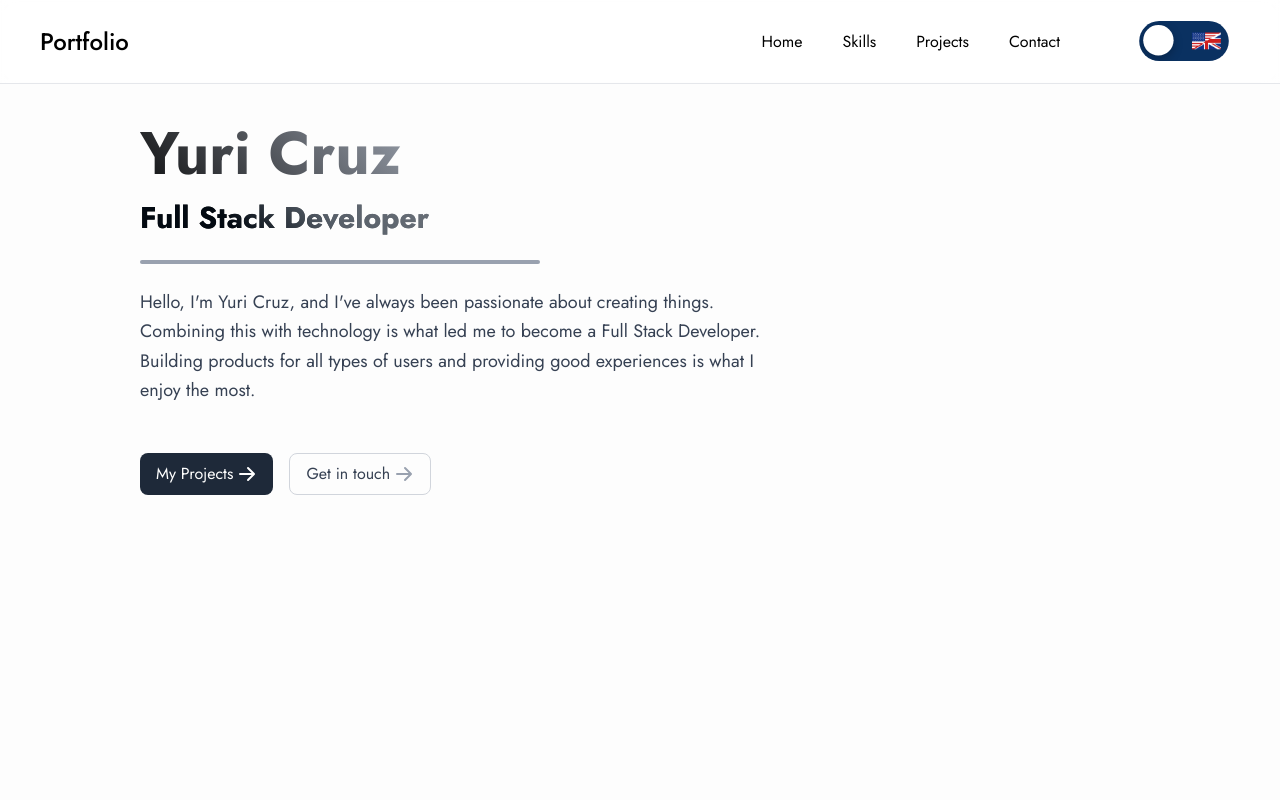
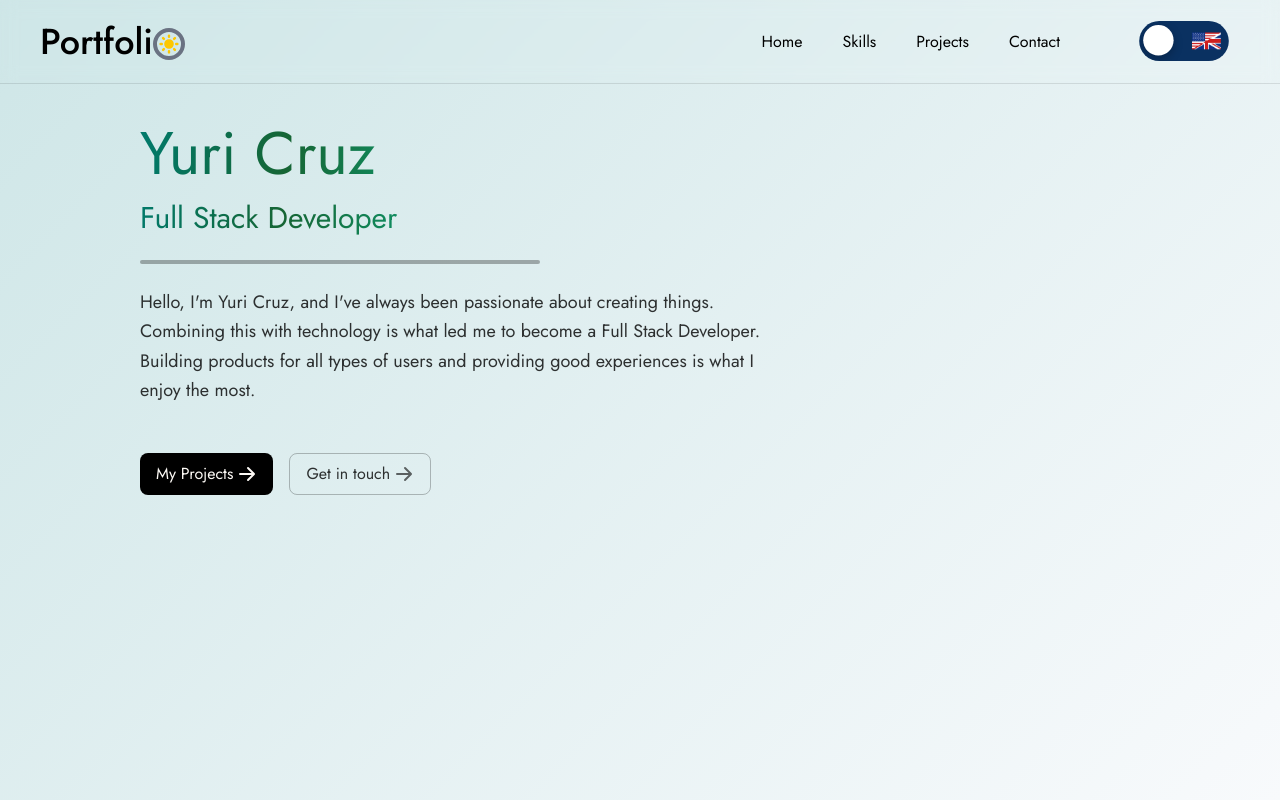
Before and after one commit to YuriCF1/PortfolioV2, a Next.js app: page / in a window 1280 px wide. Built offline with nearby package versions, Linux system fonts and the light colour scheme.

Commit message:
Creating light and dark mode

```diff
--- a/app/globals.css
+++ b/app/globals.css
@@ -1,36 +1,35 @@
 @import "tailwindcss";
-
-/* ===== Light Mode (default) ===== */
+@custom-variant dark (&:where(.dark, .dark *));
+/* Light */
 :root {
-  --background: #fdfdfd;
-  --foreground: #000000;
-  --light-color: #0a0a0a;
+  /* --background: 253, 250, 246; */
+  --background: 253, 250, 246;
+  --foreground: 0 0 0;
 }
 
-
-/* ===== Dark Mode ===== */
-/* @media (prefers-color-scheme: dark) {
-  :root {
-    --background: #0a0a0a;
-    --foreground: #fdfdfd;
-    --light-color: #ffffff;
-  }
-} */
-
-/* Tailwind theme variables */
-@theme {
-  --color-background: var(--background);
-  --color-foreground: var(--foreground);
-  --color-light-color: var(--light-color);
+/* Dark via class */
+.dark {
+  --background: 17 24 39;
+  --foreground: 255 255 255;
 }
 
 body {
-  margin: 0;
-  background-color: var(--background);
-  color: var(--foreground);
+  background: linear-gradient(
+    135deg,
+    rgb(206, 230, 231) 0%,
+    rgba(248, 250, 252, 1) 100%
+  );
+  color: rgb(var(--foreground));
   font-family: var(--font-jost);
+  transition: all 0.3s ease;
+  min-height: 100vh;
 }
 
-h5 {
-  font-size: 2cm;
+/* Dark mode gradient */
+.dark body {
+  background: linear-gradient(
+    135deg,
+    rgba(17, 24, 39, 1) 0%,
+    rgba(31, 41, 55, 1) 100%
+  );
 }
--- a/app/layout.tsx
+++ b/app/layout.tsx
@@ -1,13 +1,12 @@
 import type { Metadata } from "next";
 import { Jost } from 'next/font/google';
-import "./globals.css";;
+import "./globals.css";
 import { LanguageContextProvider } from "@/context/LanguageContext";
-
-// import "@/i18n";
+import { ThemeProvider } from "@/context/ThemeContext";
 
 export const metadata: Metadata = {
   title: "Yuri Cruz - Portfolio",
-  description: "Full Stack Developer Portfolio showcasing my work and skills in web development, React, Node.js, and modern web technologies.",
+  description: "Full Stack Developer Portfolio",
 };
 
 const jost = Jost({
@@ -25,7 +24,10 @@ export default function RootLayout({
     <html lang="pt-br">
       <body className={`${jost.variable}`}>
         <LanguageContextProvider>
-          {children}
+          <ThemeProvider>
+            {/* <ThemeTest /> */}
+            {children}
+          </ThemeProvider>
         </LanguageContextProvider>
       </body>
     </html>
--- a/app/page.tsx
+++ b/app/page.tsx
@@ -5,7 +5,7 @@ export default function HomePage() {
   return (
     <>
       <Header />
-      <main className="pt-20 sm:pt-24 md:pt-28">
+      <main className="pt-20 sm:pt-24 md:pt-28 ">
         <Home />
       </main>
     </>
--- a/components/Home/index.tsx
+++ b/components/Home/index.tsx
@@ -3,69 +3,88 @@
 import { HiArrowRight } from "react-icons/hi";
 import { useTranslation } from "react-i18next";
 
-
 const Home = () => {
     const { t } = useTranslation();
+
     return (
         <div className="px-10 lg:px-35 flex flex-col gap-4 sm:gap-6">
-            <h1 className="
-  text-3xl sm:text-4xl md:text-5xl lg:text-6xl
-  font-bold
-  leading-[1.3] sm:leading-[1.35] md:leading-[1.4]
+            <h1
+                className="
+    inline-block
 
-  /* MOBILE */
-  bg-[linear-gradient(45deg,#000_10%,#6b7280_45%,#9ca3af_70%)]
+    dark:bg-[radial-gradient(circle_at_bottom_right,#00FFDE_40%,#4ade80_85%,#00FFDE_100%)]
+bg-[radial-gradient(circle_at_bottom_right,#00FFDE_40%,#166534_85%,#007A6C_100%)]
 
-  /* DESKTOP */
-  sm:bg-[linear-gradient(45deg,#000_1%,#9ca3af_35%,#e5e7eb_80%)]
+    bg-clip-text
+    text-transparent
+    text-3xl sm:text-4xl md:text-5xl lg:text-6xl
+    leading-[1.3] sm:leading-[1.35] md:leading-[1.4]
+  "
+            >
 
-  bg-clip-text text-transparent
-">
                 Yuri Cruz
                 <br />
-                <span className="block mt-1 text-xl sm:text-2xl md:text-3xl bg-[linear-gradient(45deg,#030a12_0%,#bdbdbd_65%)] sm:bg-[linear-gradient(45deg,#030a12_0%,#575f69_70%,#bdbdbd_85%)] md:bg-[linear-gradient(45deg,#030a12_10%,#575f69_20%,#bdbdbd_80%)] bg-clip-text text-transparent">
+                <span className="block mt-1 text-xl sm:text-2xl md:text-3xl">
                     Full Stack Developer
                 </span>
             </h1>
-            <div className="h-0.5 w-32 sm:h-1  sm:w-44 md:w-55 lg:w-100 bg-gray-400 rounded-full" />
-            <p className="min-h-[80px] sm:min-h-[100px] text-sm sm:text-base md:text-lg max-w-[90%] sm:max-w-[85%] md:max-w-[80%] lg:max-w-[65%] leading-relaxed text-gray-700">
+
+            {/* Divider */}
+            <div className="h-0.5 w-32 sm:h-1 sm:w-44 md:w-55 lg:w-100 bg-[rgb(var(--foreground)/0.3)] rounded-full" />
+
+            {/* Text */}
+            <p className="min-h-[80px] sm:min-h-[100px] text-sm sm:text-base md:text-lg max-w-[90%] sm:max-w-[85%] md:max-w-[80%] lg:max-w-[65%] leading-relaxed text-[rgb(var(--foreground)/0.8)]">
                 {t("nav.about")}
             </p>
+
+            {/* Buttons */}
             <div className="mt-6 flex gap-4">
-                <div className="group flex px-4 py-2 bg-gray-800 text-white rounded-lg hover:bg-gray-700 transition-colors">
-                    <a href="#projects" className="flex items-center gap-1">
-                        {t("nav.my_projects")}
-                        <HiArrowRight
-                            className="
-          text-xl text-white
-          transition-transform
-          group-hover:translate-x-1
-        "
-                        />
-                    </a>
-                </div>
+                <a
+                    href="#projects"
+                    className="
+            group flex items-center gap-1
+            px-4 py-2 rounded-lg transition-colors
+
+            bg-[rgb(var(--foreground))]
+            text-[rgb(var(--background))]
+
+            hover:bg-[rgb(var(--foreground)/0.85)]
+          "
+                >
+                    {t("nav.my_projects")}
+                    <HiArrowRight
+                        className="
+              text-xl
+              transition-transform
+              group-hover:translate-x-1
+            "
+                    />
+                </a>
 
                 <a
                     href="#contact"
                     className="
-      group px-4 py-2 border border-gray-300 text-gray-700 rounded-lg
-      hover:bg-gray-50 transition-colors
-      flex items-center gap-1
-    "
+            group flex items-center gap-1
+            px-4 py-2 rounded-lg transition-colors
+
+            border border-[rgb(var(--foreground)/0.25)]
+            text-[rgb(var(--foreground)/0.8)]
+
+            hover:bg-[rgb(var(--foreground)/0.05)]
+          "
                 >
                     {t("nav.get_in_touch")}
                     <HiArrowRight
                         className="
-        text-xl text-gray-400
-        transition-transform
-        group-hover:translate-x-1
-      "
+              text-xl text-[rgb(var(--foreground)/0.6)]
+              transition-transform
+              group-hover:translate-x-1
+            "
                     />
                 </a>
             </div>
+        </div>
+    );
+};
 
-        </div>
-    )
-}
-
-export default Home
+export default Home;
--- /dev/null
+++ b/components/ToggleLightDarkMode/index.tsx
@@ -0,0 +1,49 @@
+"use client";
+import { useContext, useEffect, useState } from "react";
+import { ThemeContext } from "@/context/ThemeContext";
+import { HiSun, HiMoon } from "react-icons/hi";
+
+export default function ToggleLightDarkMode() {
+  const { theme, toggleTheme } = useContext(ThemeContext);
+  const [mounted, setMounted] = useState(false);
+
+  useEffect(() => {
+    // eslint-disable-next-line react-hooks/set-state-in-effect
+    setMounted(true);
+  }, []);
+
+  if (!mounted) {
+    return <div className="w-9 h-9" />;
+  }
+
+  return (
+    <button
+      onClick={toggleTheme}
+      className="
+    mt-1
+    sm:mt-1
+    md:mt-1
+    lg:mt-1
+    xl:mt-1
+    w-5 h-5 sm:w-2 sm:h-2 md:w-8 md:h-8 lg:w-8 lg:h-8 xl:w-8 xl:h-8
+    flex items-center justify-center
+    rounded-full
+    border-4
+    cursor-pointer
+    border-gray-500 dark:border-gray-600
+    hover:bg-gray-500 dark:hover:bg-gray-600
+    hover:scale-110
+    transition-all
+    duration-300
+    ease-in-out
+  "
+    >
+      {theme === "light" ? (
+        <HiSun className="w-6 h-6 text-yellow-400" />
+      ) : (
+        <HiMoon className="w-6 h-6 text-indigo-300" />
+      )}
+    </button>
+
+  );
+}
--- a/components/header/index.tsx
+++ b/components/header/index.tsx
@@ -3,12 +3,12 @@
 import { useState } from "react";
 import { useTranslation } from "react-i18next";
 import { LanguageButton } from "@/components/LanguageToggle";
+import ToggleLightDarkMode from "@/components/ToggleLightDarkMode";
 
 const Header = () => {
-  const { t } = useTranslation(); // Get translation function
+  const { t } = useTranslation();
   const [open, setOpen] = useState(false);
 
-  // List of translation keys
   const navItems = [
     "nav.home",
     "nav.skills",
@@ -17,12 +17,20 @@ const Header = () => {
   ];
 
   return (
-    <header className="fixed top-0 w-full z-50 bg-white/70 backdrop-blur-sm border-b border-gray-200">
+    <header className="
+  fixed top-0 w-full z-50
+  backdrop-blur-sm
+  border-b border-[rgb(var(--foreground)/.1)]
+">
+
       <div className="max-w-10xl mx-auto px-4 sm:px-6 lg:px-10 py-4 flex items-center">
         {/* Title */}
-        <h1 className="text-xl sm:text-2xl font-medium">
-          {t("nav.title")}
-        </h1>
+        <div className="flex items-center">
+          <h1 className="text-xl sm:text-4xl font-medium">
+            {t("nav.title")}
+          </h1>
+          <ToggleLightDarkMode />
+        </div>
 
         {/* Desktop */}
         <div className="hidden md:flex items-center gap-4 ml-auto md:gap-6 lg:gap-10 xl:gap-14">
@@ -30,7 +38,10 @@ const Header = () => {
             {navItems.map((key) => (
               <li
                 key={key}
-                className="cursor-pointer px-3 py-2 rounded-xl hover:bg-gray-200 transition"
+                className="
+                  cursor-pointer px-3 py-2 rounded-xl transition
+                  hover:bg-gray-200 dark:hover:bg-gray-800
+                "
               >
                 {t(key)}
               </li>
@@ -45,7 +56,10 @@ const Header = () => {
 
           <button
             onClick={() => setOpen((prev) => !prev)}
-            className="p-2 rounded-lg hover:bg-gray-200"
+            className="
+              p-2 rounded-lg transition
+              hover:bg-gray-200 dark:hover:bg-gray-800
+            "
             aria-label="Toggle menu"
           >
             ☰
@@ -54,12 +68,19 @@ const Header = () => {
       </div>
 
       {open && (
-        <ul className="md:hidden px-4 pb-4 flex flex-col gap-2 bg-white/90 backdrop-blur-sm">
+        <ul className="
+          md:hidden px-4 pb-4 flex flex-col gap-2
+          bg-white/90 dark:bg-gray-900/90
+          backdrop-blur-sm
+        ">
           {navItems.map((key) => (
             <li
               key={key}
               onClick={() => setOpen(false)}
-              className="cursor-pointer px-3 py-2 rounded-xl hover:bg-gray-200 transition"
+              className="
+                cursor-pointer px-3 py-2 rounded-xl transition
+                hover:bg-gray-200 dark:hover:bg-gray-800
+              "
             >
               {t(key)}
             </li>
--- /dev/null
+++ b/context/ThemeContext.tsx
@@ -0,0 +1,64 @@
+"use client";
+
+import {
+  createContext,
+  useState,
+  useEffect,
+  ReactNode,
+  useCallback,
+  useMemo,
+} from "react";
+
+type Theme = "light" | "dark";
+
+interface ThemeContextType {
+  theme: Theme;
+  toggleTheme: () => void;
+  mounted: boolean;
+}
+
+export const ThemeContext = createContext<ThemeContextType>({
+  theme: "light",
+  toggleTheme: () => {},
+  mounted: false,
+});
+
+export function ThemeProvider({ children }: { children: ReactNode }) {
+  const [theme, setTheme] = useState<Theme>("light"); // estado inicial neutro
+  const [mounted, setMounted] = useState(false);
+
+  useEffect(() => {
+    // Verifies LocalStorage
+    const savedTheme = localStorage.getItem("theme") as Theme | null;
+
+    // Uses the one is saved or the one that the system prefers
+    if (savedTheme) {
+      // eslint-disable-next-line react-hooks/set-state-in-effect
+      setTheme(savedTheme);
+    } else {
+      const prefersDark = window.matchMedia("(prefers-color-scheme: dark)").matches;
+      setTheme(prefersDark ? "dark" : "light");
+    }
+
+    setMounted(true);
+  }, []);
+
+ useEffect(() => {
+    if (!mounted) return;
+    const root = document.documentElement;
+    //Resets classes
+    root.classList.remove("light", "dark");
+    root.classList.add(theme);
+
+    //Saves theme in localStorage
+    localStorage.setItem("theme", theme);
+}, [theme, mounted]);
+
+  const toggleTheme = useCallback(() => {
+    setTheme((prev) => (prev === "light" ? "dark" : "light"));
+  }, []);
+
+  const value = useMemo(() => ({ theme, toggleTheme, mounted }), [theme, mounted, toggleTheme]);
+
+  return <ThemeContext.Provider value={value}>{children}</ThemeContext.Provider>;
+}
--- a/i18n/locales/en.json
+++ b/i18n/locales/en.json
@@ -4,7 +4,7 @@
     "skills": "Skills",
     "projects": "Projects",
     "contact": "Contact",
-    "title": "Portfolio",
+    "title": "Portfoli",
     "about": "Hello, I'm Yuri Cruz, and I've always been passionate about creating things. Combining this with technology is what led me to become a Full Stack Developer. Building products for all types of users and providing good experiences is what I enjoy the most.",
     "my_projects": "My Projects",
     "get_in_touch": "Get in touch"
--- a/i18n/locales/pt.json
+++ b/i18n/locales/pt.json
@@ -4,7 +4,7 @@
     "skills": "Habilidades",
     "projects": "Projetos",
     "contact": "Contato",
-    "title": "Portfólio",
+    "title": "Portfóli",
     "about": "Olá, meu nome é Yuri Cruz e sempre fui apaixonado por criar coisas. Combinar essa paixão com a tecnologia me levou a me tornar um desenvolvedor Full Stack. O que mais me dá prazer é construir produtos para todos os tipos de usuários e proporcionar boas experiências.",
     "my_projects": "Meus Projetos",
     "get_in_touch": "Entre em contato"
--- a/tailwind.config.ts
+++ b/tailwind.config.ts
@@ -1,23 +1,11 @@
-import type { Config } from 'tailwindcss'
+import type { Config } from "tailwindcss";
 
 const config: Config = {
-  // darkMode: 'class',
+  content: [
+    "./app/**/*.{js,ts,jsx,tsx,mdx}",
+    "./components/**/*.{js,ts,jsx,tsx,mdx}",
+  ],
+  darkMode: "class",
+};
 
-  content: [
-    './pages/**/*.{js,ts,jsx,tsx,mdx}',
-    './components/**/*.{js,ts,jsx,tsx,mdx}',
-    './app/**/*.{js,ts,jsx,tsx,mdx}',
-  ],
-
-  theme: {
-    extend: {
-      fontFamily: {
-        jost: ['var(--font-jost)'],
-      },
-    },
-  },
-
-  plugins: [],
-}
-
-export default config
+export default config;
```
Also changed, not shown: 1 other file (tests, documents, lock files or other folders).
